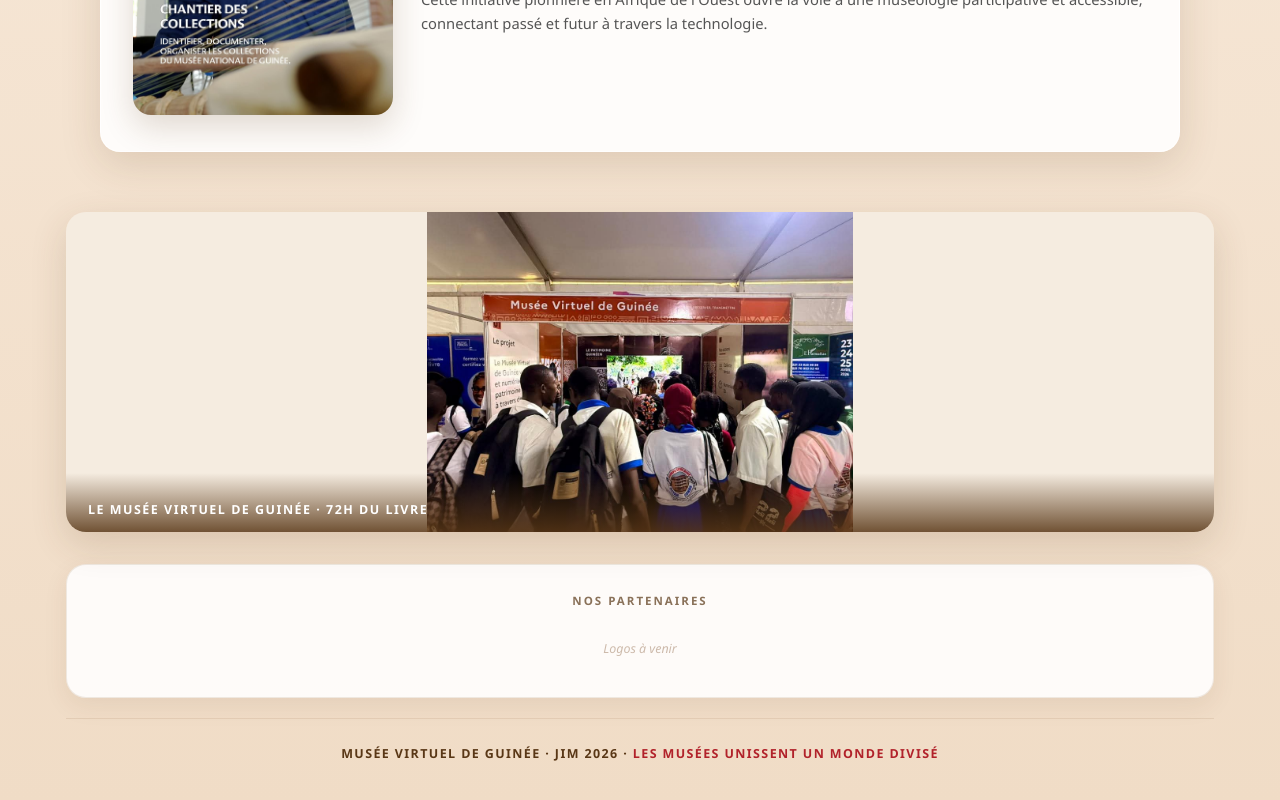
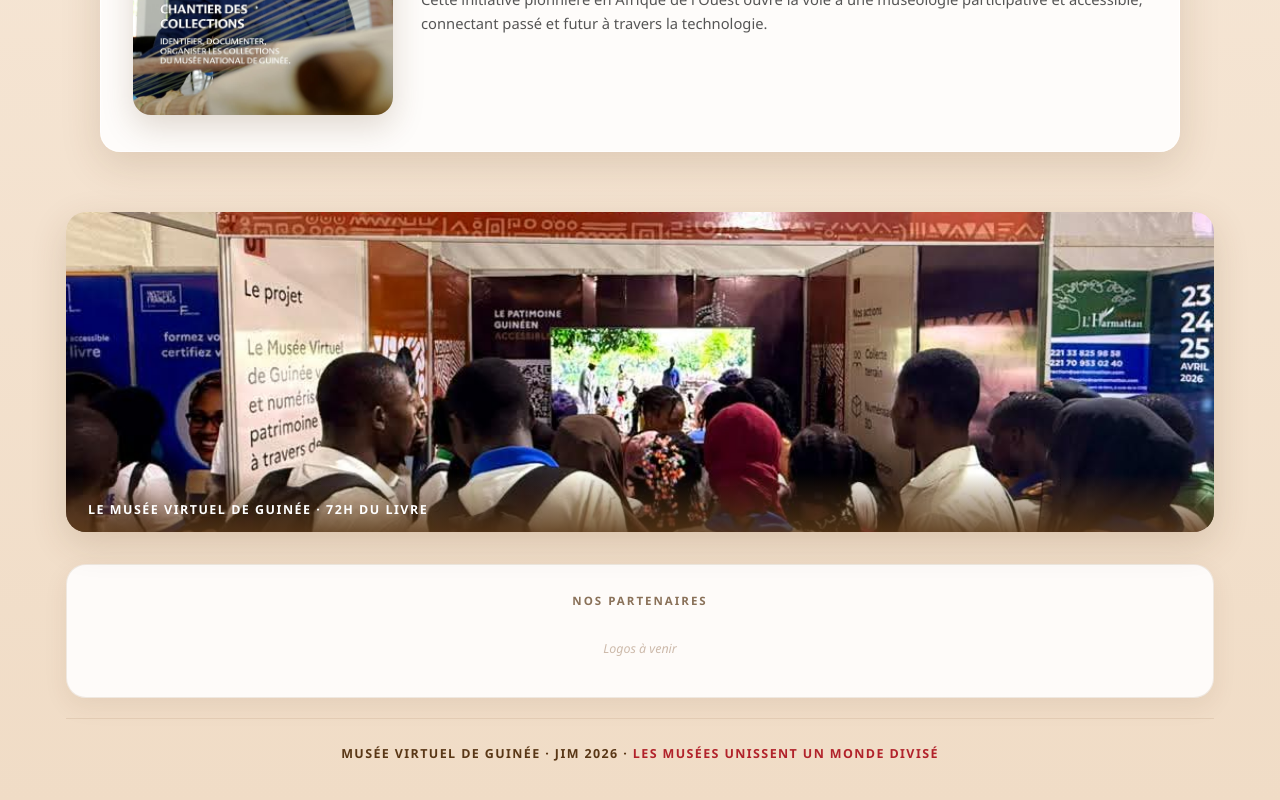
Before and after one commit to thiam-007/JIM, a Vue app: page / in a window 1280 px wide. Shown: the part 2078-2878 px from the top of the page. Built offline with nearby package versions, Linux system fonts and the light colour scheme.

Commit message:
fix: stand-mvg object-fit cover pour remplir le conteneur
https://claude.ai/code/session_01UtdWR76eQnQbsKpdDzJYrx

```diff
--- a/src/App.vue
+++ b/src/App.vue
@@ -628,8 +628,7 @@ h3 { color: var(--brun); margin-bottom: 16px; font-size: 1.05rem; }
 .stand-mvg-img {
   width: 100%;
   height: 320px;
-  object-fit: contain;
-  background: #f5ece0;
+  object-fit: cover;
   display: block;
 }
 .stand-mvg-caption {
```
